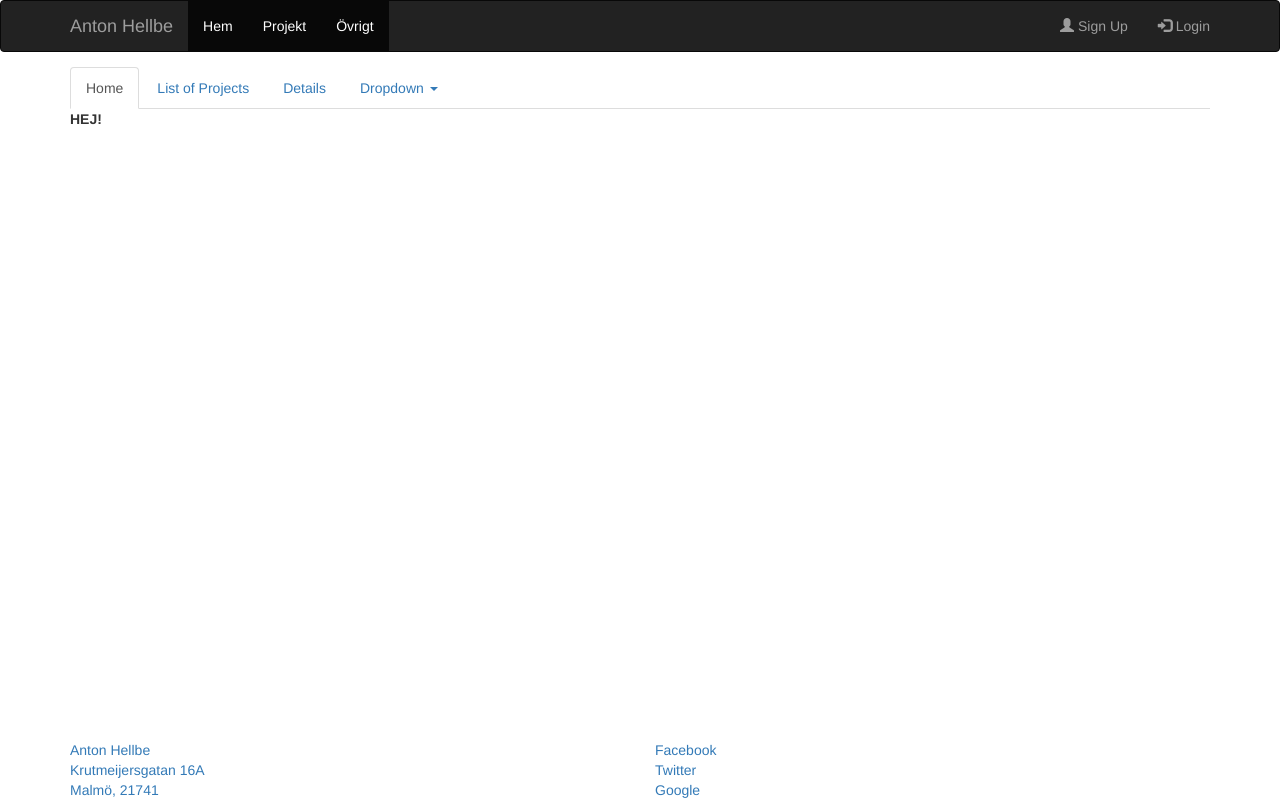
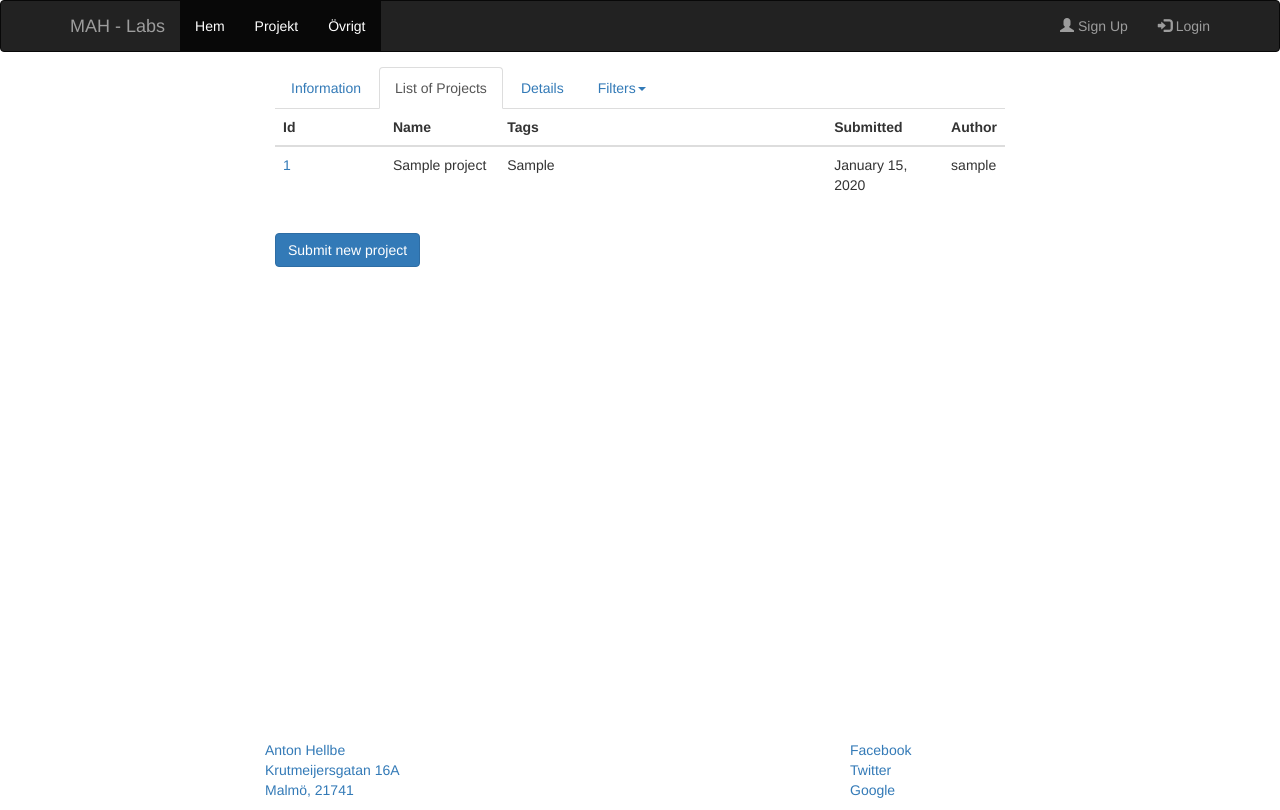
Before and after one commit to AntonHellbe/Homeserver, a Flask app: page /dashboard/ in a window 1280 px wide. Run offline with Flask 2, Linux system fonts and the light colour scheme; tables that the repository leaves empty hold one stand-in row (values such as "Sample post"); some libraries are stand-ins or nearby versions.

Commit message:
småfixar

```diff
--- a/FlaskApp/static/css/customstyles.css
+++ b/FlaskApp/static/css/customstyles.css
@@ -27,6 +27,12 @@ body {
     margin-bottom:60px;
 }
 
+.panel-body{
+  word-wrap:break-word;
+}
+
+
+
 /*#footer {
   position: absolute;
   bottom: 0;
--- a/FlaskApp/static/css/newstyles.css
+++ b/FlaskApp/static/css/newstyles.css
@@ -16,3 +16,7 @@ body,html {
     position:absolute;
     bottom:0;
 }
+
+.panel-body{
+  word-wrap:break-word;
+}
--- a/FlaskApp/templates/dashboard.html
+++ b/FlaskApp/templates/dashboard.html
@@ -1,20 +1,17 @@
 {% extends "template.html" %}
 
 {% block page_content %}
-
+<div class="col-md-8 col-md-offset-2" id="medContent">
 	<ul class ="nav nav-tabs">
-		<!-- <a href="#234" data-toggle="tab"> -->
-		<li role="presentation" class="active" name="panel1" data-toggle="tab"><a href="#">Home</a></li>
-		<li role="presentation" name="panel2" data-toggle="tab"><a href="#">List of Projects</a></li>
+		<li role="presentation" name="panel1" data-toggle="tab"><a href="#">Information</a></li>
+		<li role="presentation" class="active" name="panel2" data-toggle="tab"><a href="#">List of Projects</a></li>
 		<li role="presentation" name="panel3" data-toggle="tab"><a href="#">Details</a></li>
-		<li role ="presentation" class="dropdown">
-		<a class="dropdown-toggle" data-toggle="dropdown" role="button" aria-haspopup="true" aria-expanded="false">
-		Dropdown <span class="caret"></span></a>
-		<ul class="dropdown-menu">
-			<li>Something1 </li>
-			<li>Something2 </li>
-			<li>Something3 </li>
-		</ul>
+		<li class="dropdown"><a href="#" class="dropdown-toggle" data-toggle="dropdown" role="button" aria-haspopup="true" aria-expanded="false">Filters<span class="caret"></span></a>
+			<ul class="dropdown-menu">
+				<li><label><input type="checkbox" value="" />Option 1</label></li>
+				<li><label><input type="checkbox" value="" />Option 2</label></li>
+				<li><label><input type="checkbox" value="" />Option 3</label></li>
+			</ul>
 		</li>
 </ul>
 
@@ -22,11 +19,24 @@
 
 
 <div class="tab-content" id="tabs">
-	<div class="tab-pane active" id="panel1" name="1"> <p><strong> HEJ! </p></strong></div>
-	<div class="tab-pane" id="panel2" name="2">
+	<div class="tab-pane" id="panel1" name="1">
+	<h3>About the projects</h3>
+	<p>
+		All the projects are listed under the "List of Projects"-tab. Most of the projects are from different assignments for MAH University.
+		Mandatory to submit a project is a description, tags and a link to the github project. Without this you wont be able to submit a project.
+		The reason is without this the project will be lacking too information for someone else to grasp what they project / assignment is about.
+	</p>
+	<h3>How do I contribute?</h3>
+	<p>
+		In order to submit a new project all you need is an account. In the top left corner press "Sign up" and create an account. After that
+		a "Create new project" button will appear under List of Projects
+	</p>
+
+	</div>
+	<div class="tab-pane active" id="panel2" name="2">
 		<table class = "table table-hover">
 			<thead>
-				<th>#</th>
+				<th>Id</th>
 				<th>Name</th>
 				<th>Tags</th>
 				<th>Submitted</th>
@@ -35,15 +45,16 @@
 		<tbody>
 			{% for project in projects %}
 			<tr class>
-				<td><a href= "{{ url_for('main.project', id = project.id) }}">{{ project.id }}</a></td>
-				<td>{{ project.name }}</td>
-				<td>{{ project.tags }}</td>
-				<td><p> {{ moment(project.date).format('LL') }} </p></td>
+				<td class="col-md-2"><a href= "{{ url_for('main.project', id = project.id) }}">{{ project.id }}</a></td>
+				<td class="col-md-2">{{ project.name }}</td>
+				<td class="col-md-6">{{ project.tags }}</td>
+				<td class="col-md-2"><p> {{ moment(project.date).format('LL') }} </p></td>
 				<td>{{ project.author.username }}</td>
 			</tr>
 			{% endfor %}
 		</tbody>
 		</table>
+		<a class="btn btn-primary" href="{{ url_for('main.new_project') }}">Submit new project</a>
 
 	</div>
 	<div class="tab-pane" id="panel3" name="3"> Content3 </div>
@@ -63,6 +74,5 @@
 		</div>
 
 	</div>
-
-
+</div>
 {% endblock %}
--- a/FlaskApp/templates/edit.html
+++ b/FlaskApp/templates/edit.html
@@ -2,9 +2,9 @@
 
 {% import "bootstrap/wtf.html" as wtf %}
 
-{% block body %}
+{% block page_content %}
 
-	<h4>{{ user.username }}</h4>
+	<h4>{{ current_user.username }}</h4>
 	<form method=post action="/edit/">
 		{{ form.hidden_tag() }}
 		<dl>
@@ -14,7 +14,7 @@
 			{{wtf.form_field(form.confirm)}}
 		</dl>
 		<p><input class = "btn btn-primary" input type=submit value=Update></p>
-		<p><a class="btn btn-danger" href="{{ url_for('main.user', username = g.user.username) }}">Cancel </a></p>
+		<p><a class="btn btn-danger" href="{{ url_for('main.user', username = current_user.username) }}">Cancel </a></p>
 	</form>
 
 
--- a/FlaskApp/templates/main.html
+++ b/FlaskApp/templates/main.html
@@ -5,7 +5,7 @@
 
 <div class="jumbotron">
 	<div class="container">
-		<h1>Arduino Projects</h1>
+		<h1>MAH - Labs and Assignments</h1>
 	 	<p>This page is mainly created to learn Pythonflask and Bootstrap. But it might create some inspiration for other people to take up fun arduino projects. Enjoy!</p>
 	  	<p><a class="btn btn-primary btn-lg" href="/dashboard/" role="button">Learn more</a></p>
 	</div>
--- a/FlaskApp/templates/template.html
+++ b/FlaskApp/templates/template.html
@@ -19,20 +19,20 @@
 	<div class="container">
 		<div class="navbar-header">
 			<a class="navbar-header">
-				<a class="navbar-brand" href="/"> Anton Hellbe </a>
+				<a class="navbar-brand" href="/"> MAH - Labs </a>
 		</div>
 		<ul class="nav navbar-nav">
 			<li class="active"> <a href="/">Hem</a></li>
-			<li class="active"> <a href=" url_for('dashboard')">Projekt</a></li>
+			<li class="active"> <a href="{{ url_for('main.dashboard') }}">Projekt</a></li>
 			<li class="active"> <a href="/">Övrigt</a></li>
 		</ul>
 		<ul class="nav navbar-nav navbar-right">
-			{% if g.user.is_authenticated %}
-			<li> <a href="{{ url_for('main.user', username = g.user.username) }}"><span class ="glyphicon glyphicon-user"></span> {{ g.user.username }} </a></li>
-			<li><a href="{{ url_for('main.logout_page') }}"><span class="glyphicon glyphicon-log-out"></span> Logout</a></li>
+			{% if current_user.is_authenticated %}
+				<li> <a href="{{ url_for('main.user', username = current_user.username) }}"><span class ="glyphicon glyphicon-user"></span> {{ current_user.username }} </a></li>
+				<li><a href="{{ url_for('main.logout_page') }}"><span class="glyphicon glyphicon-log-out"></span> Logout</a></li>
 			{% else %}
-			<li><a href="{{ url_for('main.register_page')}}"><span class="glyphicon glyphicon-user"> </span> Sign Up </a></li>
-			<li><a href="{{ url_for('main.login_page')}}"><span class="glyphicon glyphicon-log-in"></span> Login </a></li>
+				<li><a href="{{ url_for('main.register_page')}}"><span class="glyphicon glyphicon-user"> </span> Sign Up </a></li>
+				<li><a href="{{ url_for('main.login_page')}}"><span class="glyphicon glyphicon-log-in"></span> Login </a></li>
 			{% endif %}
 		</ul>
 	</nav>
@@ -52,7 +52,7 @@
 	{% with messages = get_flashed_messages() %}
 	  {% if messages %}
 	    {% for message in messages %}
-	    <div class="alert alert-warning alert-dismissible" role="alert">
+	    	<div class="alert alert-warning alert-dismissible" role="alert">
 	    	{{message}}
 	    	<button type="button" class="close" data-dismiss="alert" aria-label="Close"><span aria-hidden="true">&times;</span></button>
 	    </div>
@@ -64,21 +64,21 @@
 
 
 <div class="container" style="min-height: 100%;" id="content">
-	{% block page_content %}{% endblock %}
+		{% block page_content %}{% endblock %}
 </div>
 
 {% block footer %}
 <footer class="footer">
 	<div class="container">
 		<div class="row">
-			<div class="col-md-6 col-sm-12 col-xs-12">
+			<div class="col-md-4 col-md-offset-2">
 				<ul class="list-unstyled">
 					<li><a class="black-text" href="#"> Anton Hellbe</a></li>
 					<li><a class="black-text" href="#"> Krutmeijersgatan 16A </a></li>
 					<li><a class="black-text" href="#"> Malmö, 21741 </a></li>
 				</ul>
 			</div>
-			<div class="col-md-6 col-sm-12 col-xs-12">
+			<div class="col-md-4 col-md-offset-2">
 				<ul class="list-unstyled">
 				<li><a class="black-text" href="https://www.facebook.com/HEJHEJHEJHEJ"> Facebook </a></li>
 				<li><a class="black-text" href="#"> Twitter </a></li>
@@ -103,14 +103,13 @@
 {{ moment.locale('sv')}}
 <script>
 	$(function() {
-		$('.container .nav.nav-tabs li').on('click', function() {
+		$('#medContent li[role="presentation"]').on('click', function() {
 			var $panel = $(this).closest('.container');
 			$panel.find('li.active').removeClass('active');
 			$(this).addClass('active');
 			var panelToShow = $(this).attr('name');
 
 			$panel.find('.tab-pane.active').slideUp(300, showNextPanel);
-
 			function showNextPanel() {
 				$(this).removeClass('active');
 
--- a/FlaskApp/views.py
+++ b/FlaskApp/views.py
@@ -2,24 +2,11 @@ from . import app, db, lm
 from flask import render_template, redirect, flash, url_for, request, g, session
 from flask_login import login_user, logout_user, current_user, login_required
 from .models import User, Project
-from .forms import LoginForm, RegistrationForm, EditForm
+from .forms import LoginForm, RegistrationForm, EditForm, ProjectForm
 from . import main
 from datetime import datetime
+from sqlalchemy import desc
 
-
-
-# @main.before_app_first_request
-# def create_db():
-#     db.create_all()
-#     project1 = Project(name = "Casus", tags = "Matlab, Arduino, ESP8266", description = "Project built with Axis Camera and ESP8266", date = datetime.utcnow(), user_id = 1)
-#     project2 = Project(name = "Casus1", tags = "Matlab, Arduino, ESP8266, adsadada", description = "Project built with Axis Camera and ESP8266 daldadadadasd", date = datetime.utcnow(), user_id = 1)
-#     project3 = Project(name = "Casus2", tags = "Matlab, Arduino, ESP8266, abc123", description = "Project built with Axis Camera and ESP8266 aehadsadagsda", date = datetime.utcnow(), user_id = 1)
-#     user1 = User(username = "AntonHellbe", email = "antonhellbe@gmail.com")
-#     user1.set_password("Fabrik22")
-#     db.session.add(user1)
-#     db.session.add(project2)
-#     db.session.add(project3)
-#     db.session.commit()
 
 
 @main.context_processor
@@ -30,9 +17,9 @@ def inject_moment():
 def user_loader(id):
     return User.query.get(int(id))
 
-@main.before_app_request
-def before_request():
-    g.user = current_user
+# @main.before_app_request
+# def before_request():
+#     g.user = current_user
 
 @main.route('/')
 @main.route('/homepage/')
@@ -46,7 +33,7 @@ def page_not_found(e):
 
 @main.route('/dashboard/')
 def dashboard():
-    projects = Project.query.all()
+    projects = Project.query.order_by(desc(Project.date))
     return render_template("dashboard.html", projects = projects)
 
 
@@ -60,6 +47,7 @@ def login_page():
             if user:
                 if user.authentication(str(form.password.data)):
                     login_user(user)
+                    user.ping()
                     flash("You are now logged in")
                     return redirect(request.args.get('next') or url_for('main.dashboard'))
                 else:
@@ -86,6 +74,7 @@ def register_page():
         else:
             new_user = User(username = form.username.data, email = form.email.data)
             new_user.set_password(str(form.password.data))
+            new_user.ping()
             db.session.add(new_user)
             db.session.commit()
             login_user(new_user)
@@ -93,6 +82,20 @@ def register_page():
             return redirect(url_for('main.dashboard'))
 
     return render_template('register.html', form = form)
+
+@main.route('/dashboard/newproject', methods=['GET', 'POST'])
+@login_required
+def new_project():
+    form = ProjectForm()
+    if form.validate_on_submit():
+        project = Project(name = form.name.data, tags = form.tags.data,
+                          description = form.description.data, links = form.links.data, user_id = current_user.id, date = datetime.utcnow())
+        db.session.add(project)
+        db.session.commit()
+        flash('Project added succesfully')
+        return redirect(url_for('main.dashboard'))
+
+    return render_template('newproject.html', form = form)
 
 @main.route('/dashboard/project/<id>')
 @login_required
@@ -115,11 +118,14 @@ def user(username):
 @main.route('/edit/', methods = ['GET', 'POST'])
 @login_required
 def edit():
-    form = EditForm(g.user.username, g.user.email)
-    user = User.query.filter_by(username = g.user.username).first()
+    form = EditForm(current_user.username, current_user.email)
+    user = User.query.filter_by(username = current_user.username).first()
     if form.validate_on_submit():
-        user.username = form.username.data
-        user.email = form.email.data
+        if user.validate_username(form.username) == ValidationError:
+            flash('Username already taken')
+        else:
+            user.username = form.username.data
+            user.email = form.email.data
         if form.password.data is not None:
             user.set_password(form.password.data)
         db.session.add(user)
@@ -127,8 +133,8 @@ def edit():
         flash('Your changes have been made')
         return redirect(url_for('main.edit'))
     else:
-        form.username.data = g.user.username
-        form.email.data = g.user.email
+        form.username.data = current_user.username
+        form.email.data = current_user.email
 
     return render_template('edit.html', form=form, user=user)
 
```
Also changed, not shown: FlaskApp/forms.py (+27 -9 lines), FlaskApp/models.py (+54 -7 lines), FlaskApp/templates/login.html (+2 -8 lines), FlaskApp/templates/newproject.html (added, +23 -0 lines), FlaskApp/templates/project.html (+32 -6 lines), FlaskApp/templates/register.html (+2 -16 lines), FlaskApp/templates/user.html (+7 -9 lines).
